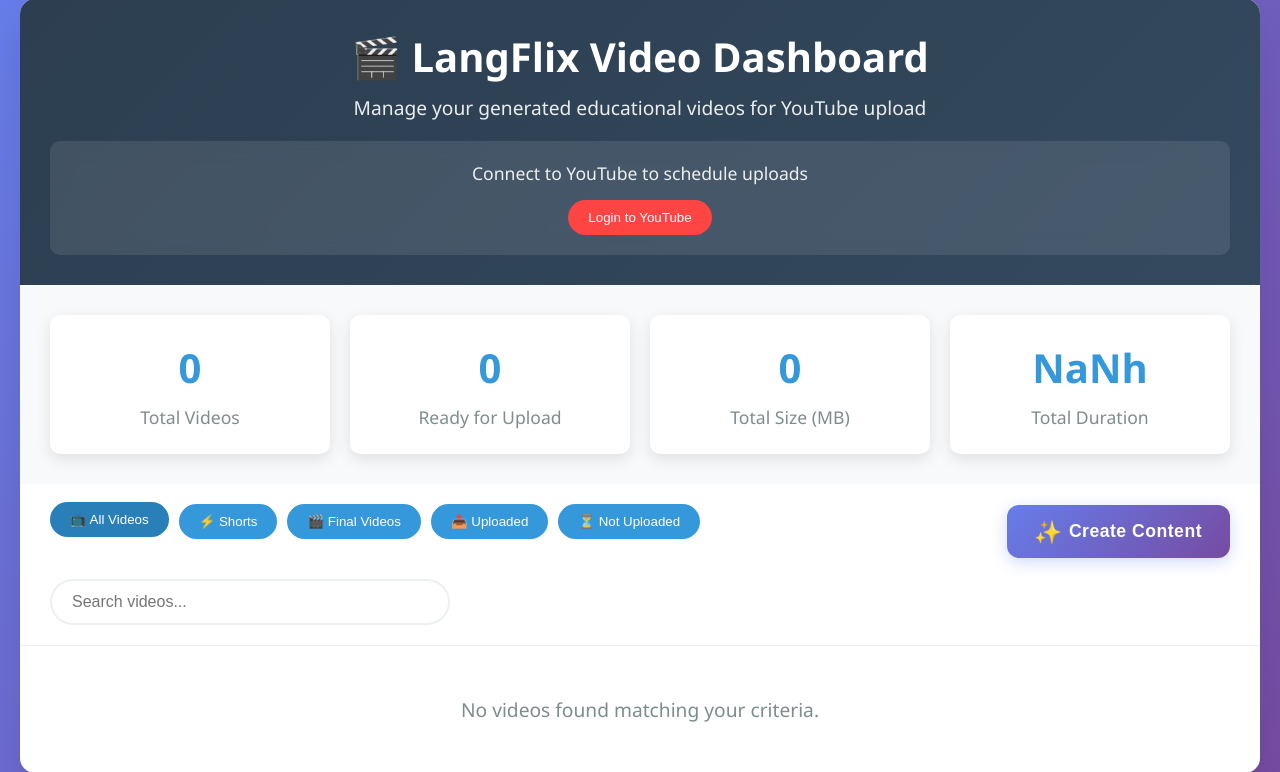
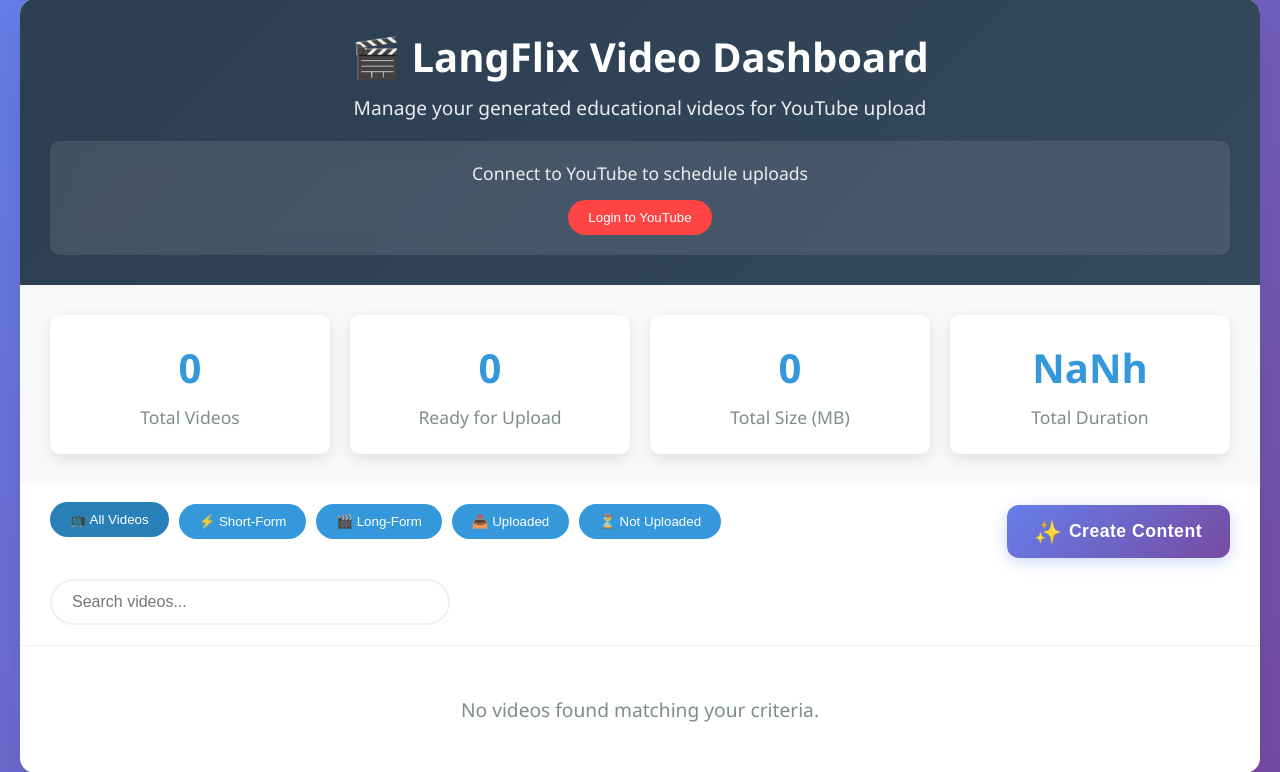
Before and after one commit to taigi0315/study_english_with_suits, a Flask app: page / in a window 1280 px wide. Shown: the part 21-793 px from the top of the page. Run offline with Flask 3, Linux system fonts and the light colour scheme; data comes from the database, SQL or seed files in the repository; data that the repository does not hold is empty; some libraries are stand-ins or nearby versions.

Commit message:
Fix: Update video type metadata to use 'long-form' and 'short-form' instead of 'final' and 'short'
Changes:
1. Video Manager Updates:
   - Changed video_type from 'final' to 'long-form' for long-form videos
   - Changed video_type from 'short' to 'short-form' for short-form videos
   - Updated _is_ready_for_upload() to support both new and legacy types
   - Updated get_uploadable_videos() to handle both naming conventions

2. UI Dashboard Updates:
   - Updated filter buttons: 'Final Videos' → 'Long-Form', 'Shorts' → 'Short-Form'
   - Enhanced filter logic to support both new and legacy video types
   - Backward compatibility maintained for existing videos

3. Metadata Consistency:
   - Video type metadata now matches the naming convention
   - UI displays 'long-form' and 'short-form' instead of 'final' and 'short'
   - Consistent terminology across the entire system

Results:
- UI now correctly shows 'long-form' and 'short-form' video types
- Filter buttons work with both new and legacy video types
- Improved user experience with consistent terminology
- Maintains backward compatibility with existing videos

```diff
--- a/langflix/youtube/video_manager.py
+++ b/langflix/youtube/video_manager.py
@@ -227,7 +227,7 @@
 
             # New naming convention detection
             if filename.startswith("long-form_"):
-                video_type = "final"  # Long-form videos are the new final videos
+                video_type = "long-form"  # Updated to use long-form as video type
                 # Extract episode info from long-form filename
                 parts = filename.split("_")
                 if len(parts) >= 3:
@@ -235,7 +235,7 @@
                 else:
                     expression = "Long Form Video"
             elif filename.startswith("short-form_"):
-                video_type = "short"  # Short-form videos
+                video_type = "short-form"  # Updated to use short-form as video type
                 # Extract episode and sequence from short-form filename
                 parts = filename.split("_")
                 if len(parts) >= 3:
@@ -269,16 +269,16 @@
 
     def _is_ready_for_upload(self, video_type: str, duration: float) -> bool:
         """Determine if video is ready for YouTube upload"""
-        # Short videos should be under 3 minutes (YouTube Shorts can be up to 60s, but our short-form can be longer)
-        if video_type == "short":
+        # Short-form videos should be under 3 minutes
+        if video_type in ["short", "short-form"]:
             return 10 <= duration <= 180  # 10 seconds to 3 minutes
 
         # Educational videos should be reasonable length
         if video_type == "educational":
             return 10 <= duration <= 300  # 10 seconds to 5 minutes
 
-        # Final videos can be longer
-        if video_type == "final":
+        # Long-form videos can be longer
+        if video_type in ["final", "long-form"]:
             return 10 <= duration <= 600  # 10 seconds to 10 minutes
 
         return False
@@ -309,8 +309,8 @@
             if (filename.startswith("long-form_") or filename.startswith("short-form_")):
                 if v.ready_for_upload and not v.uploaded_to_youtube:
                     uploadable_videos.append(v)
-            # Include legacy final videos but exclude intermediate files
-            elif (v.video_type == 'final' and
+            # Include legacy final/short videos but exclude intermediate files
+            elif (v.video_type in ['final', 'short', 'long-form', 'short-form'] and
                   not any(x in filename for x in ['educational', 'slide', 'context', 'temp_'])):
                 if v.ready_for_upload and not v.uploaded_to_youtube:
                     uploadable_videos.append(v)
--- a/templates/video_dashboard.html
+++ b/templates/video_dashboard.html
@@ -509,8 +509,8 @@
             <div style="display: flex; justify-content: space-between; align-items: center; margin-bottom: 20px;">
                 <div class="filter-buttons">
                     <button class="filter-btn active" data-filter="all">📺 All Videos</button>
-                    <button class="filter-btn" data-filter="short">⚡ Shorts</button>
-                    <button class="filter-btn" data-filter="final">🎬 Final Videos</button>
+                    <button class="filter-btn" data-filter="short-form">⚡ Short-Form</button>
+                    <button class="filter-btn" data-filter="long-form">🎬 Long-Form</button>
                     <button class="filter-btn" data-filter="uploaded">📤 Uploaded</button>
                     <button class="filter-btn" data-filter="not-uploaded">⏳ Not Uploaded</button>
                 </div>
@@ -603,7 +603,16 @@
                 if (currentFilter !== 'all' &&
                     currentFilter !== 'uploaded' &&
                     currentFilter !== 'not-uploaded') {
-                    if (video.video_type !== currentFilter) return false;
+                    // Support both new and legacy video types
+                    let matchesFilter = false;
+                    if (currentFilter === 'short-form') {
+                        matchesFilter = video.video_type === 'short-form' || video.video_type === 'short';
+                    } else if (currentFilter === 'long-form') {
+                        matchesFilter = video.video_type === 'long-form' || video.video_type === 'final';
+                    } else {
+                        matchesFilter = video.video_type === currentFilter;
+                    }
+                    if (!matchesFilter) return false;
                 }
 
                 // Apply uploaded filter
```
